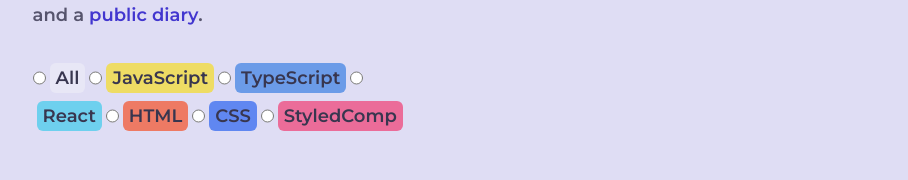
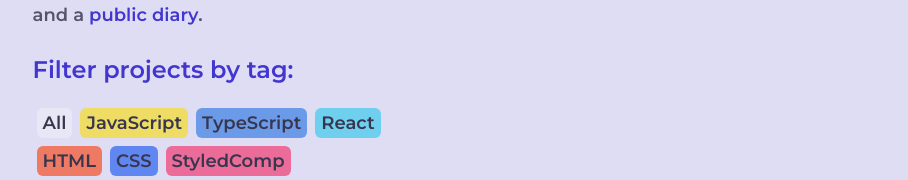
Before and after one commit to PedroMarquesFr/portfolio, a React (Create React App) app: page / in a window 1280 px wide. Shown: the part 762-942 px from the top of the page, without its empty margins (185-1093 px from the left). Before the commit the page ends 897 px from the top, so only its background shows below. Built offline with nearby package versions, Linux system fonts and the light colour scheme.

Commit message:
done filter tag tool

```diff
--- a/src/components/Section/Info/index.tsx
+++ b/src/components/Section/Info/index.tsx
@@ -1,9 +1,18 @@
 import React from "react";
 
-import { connect } from 'react-redux';
-import {changeTag} from '../../../store/ducks/TagChoice/actions';
+import { connect } from "react-redux";
+import { changeTag } from "../../../store/ducks/TagChoice/actions";
 
-import { Container, Resume, ProfileImg, Title, TagWrapper, P } from "./styles";
+import {
+  Container,
+  Resume,
+  ProfileImg,
+  Title,
+  Title2,
+  TagWrapper,
+  P,
+  RadioInput,
+} from "./styles";
 import { HrLong } from "../../Ornament/style";
 import {
   AllTag,
@@ -15,11 +24,11 @@
   StyledCompTag,
 } from "../../Tags/styles";
 
-interface func{
-  changeTag:(tag:string)=> void;
+interface func {
+  changeTag: (tag: string) => void;
 }
 
-const Info: React.FC<func> = ({changeTag}) => {
+const Info: React.FC<func> = ({ changeTag }) => {
   return (
     <Container>
       <ProfileImg src="https://i.ibb.co/BKFL5GX/imagem.png"></ProfileImg>
@@ -39,32 +48,68 @@
         a software developer, this site is a <P>mix</P> of a <P>portfolio</P>{" "}
         and a <P>public diary</P>.
       </Resume>
+      <Title2>Filter projects by tag:</Title2>
       <TagWrapper>
-      <input type="radio" id=" " name="tag" onChange={({target:{id}}) => changeTag(id)} />
+        <RadioInput
+          type="radio"
+          id=" "
+          name="tag"
+          onChange={({ target: { id } }) => changeTag(id)}
+        />
         <label htmlFor=" ">
-          <AllTag/>
+          <AllTag />
         </label>
-        <input type="radio" id="js" name="tag" onChange={({target:{id}}) => changeTag(id)} />
+        <RadioInput
+          type="radio"
+          id="js"
+          name="tag"
+          onChange={({ target: { id } }) => changeTag(id)}
+        />
         <label htmlFor="js">
           <JSTag />
         </label>
-        <input type="radio" id="ts" name="tag" onChange={({target:{id}}) => changeTag(id)}/>
+        <RadioInput
+          type="radio"
+          id="ts"
+          name="tag"
+          onChange={({ target: { id } }) => changeTag(id)}
+        />
         <label htmlFor="ts">
           <TSTag />
         </label>
-        <input type="radio" id="react" name="tag" onChange={({target:{id}}) => changeTag(id)}/>
+        <RadioInput
+          type="radio"
+          id="react"
+          name="tag"
+          onChange={({ target: { id } }) => changeTag(id)}
+        />
         <label htmlFor="react">
           <ReactTag />
         </label>
-        <input type="radio" id="html" name="tag" onChange={({target:{id}}) => changeTag(id)}/>
+        <RadioInput
+          type="radio"
+          id="html"
+          name="tag"
+          onChange={({ target: { id } }) => changeTag(id)}
+        />
         <label htmlFor="html">
           <HTMLTag />
         </label>
-        <input type="radio" id="css" name="tag" onChange={({target:{id}}) => changeTag(id)}/>
+        <RadioInput
+          type="radio"
+          id="css"
+          name="tag"
+          onChange={({ target: { id } }) => changeTag(id)}
+        />
         <label htmlFor="css">
           <CSSTag />
         </label>
-        <input type="radio" id="sc" name="tag" onChange={({target:{id}}) => changeTag(id)}/>
+        <RadioInput
+          type="radio"
+          id="sc"
+          name="tag"
+          onChange={({ target: { id } }) => changeTag(id)}
+        />
         <label htmlFor="sc">
           <StyledCompTag />
         </label>
--- a/src/components/Section/Info/styles.ts
+++ b/src/components/Section/Info/styles.ts
@@ -32,7 +32,7 @@
 
 export const TagWrapper = styled.form`
   display: flex;
-  margin-top: 30px;
+  margin-top: 20px;
   flex-wrap: wrap;
 `;
 
@@ -41,3 +41,12 @@
   font-weight: 700;
   color: ${(props) => props.theme.colors.primary};
 `;
+
+export const RadioInput = styled.input`
+  display: none;
+`;
+export const Title2 = styled.h2`
+  font-size:24px;
+  color:${props=>props.theme.colors.primary};
+  margin-top:26px;
+`;
--- a/src/components/Section/Projects/Project/styles.ts
+++ b/src/components/Section/Projects/Project/styles.ts
@@ -18,7 +18,6 @@
   transition: 0.5s;
   &:hover {
     box-shadow: 0px 0px 10px 0px rgba(50, 50, 50, 0.2);
-    /* box-shadow: 0px 0px 12px 0px rgba(50, 50, 50, 0.05); */
     padding: 38px 22px 38px 38px;
   }
 `;
--- a/src/components/Section/Projects/styles.ts
+++ b/src/components/Section/Projects/styles.ts
@@ -15,4 +15,5 @@
   ::-webkit-scrollbar {
     display: none;
   }
+  scrollbar-width: none;
 `;
--- a/src/components/Tags/styles.ts
+++ b/src/components/Tags/styles.ts
@@ -9,8 +9,13 @@
   margin: 4px;
   border-radius: 6px;
   background-color: #222531;
+
+  transition:.2s;
   &::before {
     content: "DEFLT";
+  }
+  &:hover{
+    opacity: unset;
   }
   color: white;
   font-weight: 600;
```
Also changed, not shown: 1 other file (tests, documents, lock files or other folders).
